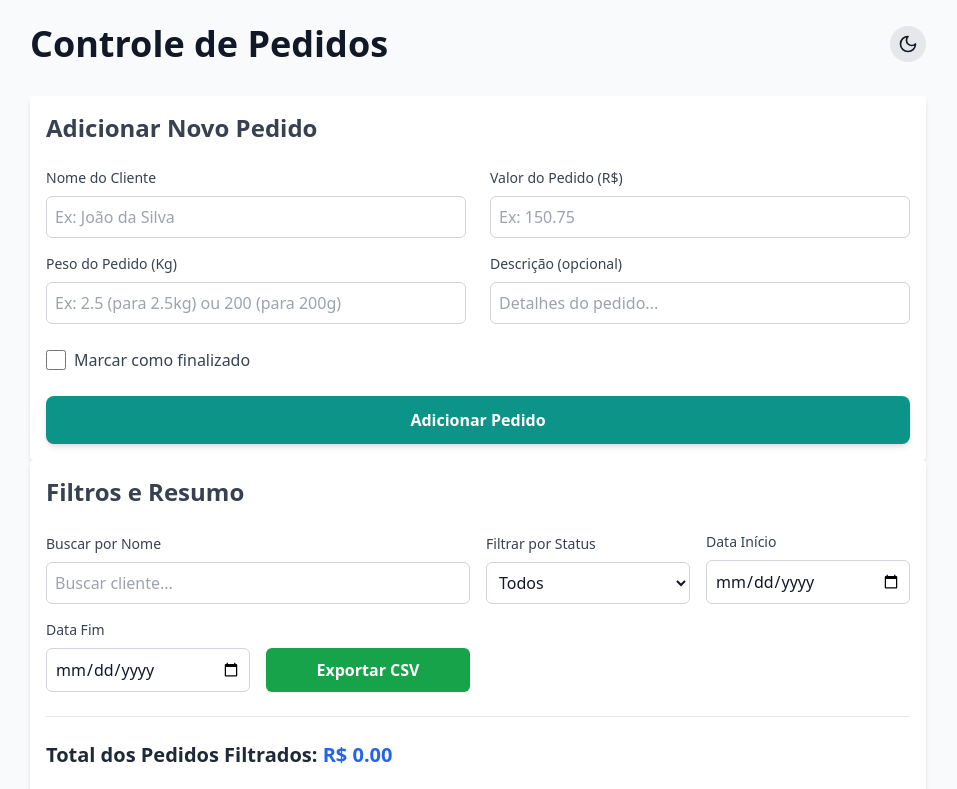
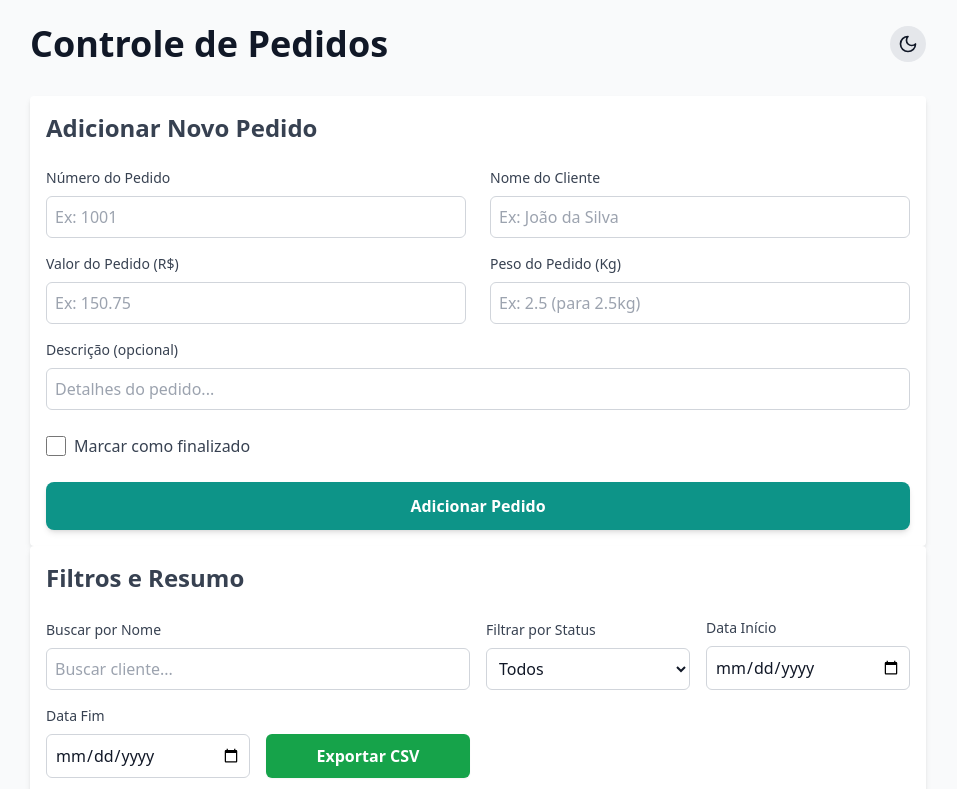
Before and after one commit to Orinarys/Controle-Pedidos, a React (Vite) app: page / in a window 1280 px wide. Shown: the top 789 px of the page, without its empty margins (162-1119 px from the left). Built offline with nearby package versions, Linux system fonts and the light colour scheme.

Commit message:
feat: Adiciona melhorias visuais e de usabilidade ao app de pedidos

```diff
--- a/src/App.jsx
+++ b/src/App.jsx
@@ -31,29 +31,32 @@ function PedidoApp() {
     return saved ? JSON.parse(saved) : [];
   });
 
+  // Estado dos campos de entrada
+  const [numeroPedido, setNumeroPedido] = useState(''); // NOVO: Estado para o número do pedido inserido pelo usuário
   const [nome, setNome] = useState('');
   const [descricao, setDescricao] = useState('');
   const [peso, setPeso] = useState(''); // Peso em KG
   const [status, setStatus] = useState(false);
   const [valor, setValor] = useState('');
 
+  // Estado dos filtros e busca
   const [filtro, setFiltro] = useState('');
   const [busca, setBusca] = useState('');
   const [filtroDataInicio, setFiltroDataInicio] = useState('');
   const [filtroDataFim, setFiltroDataFim] = useState('');
   const [comissao, setComissao] = useState('');
 
+  // Estado de validação
+  const [numeroPedidoErro, setNumeroPedidoErro] = useState(false); // NOVO: Estado de erro para número do pedido
   const [nomeErro, setNomeErro] = useState(false);
   const [valorErro, setValorErro] = useState(false);
-  const [pesoErro, setPesoErro] = useState(false); // Novo estado de erro para peso
+  const [pesoErro, setPesoErro] = useState(false);
 
   // Estado do tema
   const [theme, setTheme] = useState(() => {
-    // Tenta pegar do localStorage ou usa 'light' como padrão
     if (localStorage.getItem('theme')) {
       return localStorage.getItem('theme');
     }
-    // Se não houver preferência, verifica a preferência do sistema
     return window.matchMedia('(prefers-color-scheme: dark)').matches ? 'dark' : 'light';
   });
 
@@ -63,7 +66,7 @@ function PedidoApp() {
 
   // Efeito para aplicar e salvar o tema
   useEffect(() => {
-    const root = window.document.documentElement; // html element
+    const root = window.document.documentElement;
     root.classList.remove('light', 'dark');
     root.classList.add(theme);
     localStorage.setItem('theme', theme);
@@ -76,6 +79,21 @@ function PedidoApp() {
   const adicionarPedido = () => {
     let hasError = false;
 
+    // NOVO: Validação do número do pedido
+    if (!numeroPedido.trim() || isNaN(parseInt(numeroPedido)) || parseInt(numeroPedido) <= 0) {
+      setNumeroPedidoErro(true);
+      hasError = true;
+    } else {
+      // Opcional: verificar se o número do pedido já existe
+      if (pedidos.some(p => p.numero === parseInt(numeroPedido))) {
+        setNumeroPedidoErro(true);
+        alert('Erro: Número do pedido já existe. Por favor, insira um número único.');
+        hasError = true;
+      } else {
+        setNumeroPedidoErro(false);
+      }
+    }
+
     if (!nome.trim()) {
       setNomeErro(true);
       hasError = true;
@@ -83,7 +101,6 @@ function PedidoApp() {
       setNomeErro(false);
     }
 
-    // Validação de valor
     if (!valor || isNaN(parseFloat(valor)) || parseFloat(valor) <= 0) {
       setValorErro(true);
       hasError = true;
@@ -91,7 +108,6 @@ function PedidoApp() {
       setValorErro(false);
     }
 
-    // Nova validação de peso
     if (peso && (isNaN(parseFloat(peso)) || parseFloat(peso) < 0)) {
         setPesoErro(true);
         hasError = true;
@@ -104,18 +120,19 @@ function PedidoApp() {
     }
 
     const newPedido = {
-      id: Date.now(),
-      // Garante que o número do pedido seja sempre crescente e único
-      numero: pedidos.length > 0 ? Math.max(...pedidos.map(p => p.numero)) + 1 : 1,
+      id: Date.now(), // ID único para o React
+      numero: parseInt(numeroPedido), // USA O NÚMERO INSERIDO PELO USUÁRIO
       nome,
       descricao,
-      peso: peso ? parseFloat(peso) : null, // Salva o peso como número (em KG)
+      peso: peso ? parseFloat(peso) : null,
       status,
       valor: parseFloat(valor),
       data: new Date().toISOString().split('T')[0],
     };
 
     setPedidos([...pedidos, newPedido]);
+    // Limpar todos os campos
+    setNumeroPedido(''); // Limpa o novo campo
     setNome('');
     setDescricao('');
     setPeso('');
@@ -133,7 +150,6 @@ function PedidoApp() {
     }
   };
 
-  // Função auxiliar para formatar peso
   const formatarPeso = (pesoKg) => {
     if (pesoKg === null || isNaN(pesoKg)) return 'N/A';
     if (pesoKg >= 1000) {
@@ -163,12 +179,12 @@ function PedidoApp() {
   const pedidosFiltrados = pedidos.filter(p =>
     (filtro === '' || (filtro === 'finalizado' && p.status) || (filtro === 'nao-finalizado' && !p.status)) &&
     p.nome.toLowerCase().includes(busca.toLowerCase()) &&
-    (!filtroDataInicio || new Date(p.data + 'T00:00:00') >= new Date(filtroDataInicio + 'T00:00:00')) && // Adiciona 'T00:00:00' para evitar problemas de fuso horário
+    (!filtroDataInicio || new Date(p.data + 'T00:00:00') >= new Date(filtroDataInicio + 'T00:00:00')) &&
     (!filtroDataFim || new Date(p.data + 'T00:00:00') <= new Date(filtroDataFim + 'T00:00:00'))
-  );
+  ).sort((a, b) => b.numero - a.numero); // Ordena por número do pedido (decrescente, para os mais novos aparecerem primeiro)
 
   const totalValor = pedidosFiltrados.reduce((acc, p) => acc + (p.valor || 0), 0);
-  const totalPeso = pedidosFiltrados.reduce((acc, p) => acc + (p.peso || 0), 0); // Peso total em KG
+  const totalPeso = pedidosFiltrados.reduce((acc, p) => acc + (p.peso || 0), 0);
   const comissaoValor = comissao && !isNaN(parseFloat(comissao)) ? (parseFloat(comissao) / 100) * totalValor : 0;
 
   return (
@@ -192,6 +208,21 @@ function PedidoApp() {
             Adicionar Novo Pedido
           </h2>
           <div className='grid grid-cols-1 md:grid-cols-2 gap-x-6 gap-y-4 mb-6'>
+            {/* NOVO CAMPO: Número do Pedido */}
+            <div>
+              <label htmlFor='numeroPedido' className='block text-sm font-medium text-gray-700 dark:text-gray-300 mb-2'>Número do Pedido</label>
+              <Input
+                id='numeroPedido'
+                type='number' // Tipo numérico
+                placeholder='Ex: 1001'
+                value={numeroPedido}
+                onChange={e => setNumeroPedido(e.target.value)}
+                className={`w-full p-2 border ${numeroPedidoErro ? 'border-red-500' : 'border-gray-300 dark:border-gray-600'} rounded-md focus:ring-blue-500 focus:border-blue-500 bg-white dark:bg-gray-700 text-gray-900 dark:text-gray-100 transition duration-150`}
+              />
+              {numeroPedidoErro && <p className='text-red-500 text-xs mt-1'>Número do pedido inválido ou já existente.</p>}
+            </div>
+            {/* FIM NOVO CAMPO */}
+
             <div>
               <label htmlFor='nome' className='block text-sm font-medium text-gray-700 dark:text-gray-300 mb-2'>Nome do Cliente</label>
               <Input
@@ -220,14 +251,14 @@ function PedidoApp() {
               <Input
                 id='peso'
                 type='number'
-                placeholder='Ex: 2.5 (para 2.5kg) ou 200 (para 200g)'
+                placeholder='Ex: 2.5 (para 2.5kg)'
                 value={peso}
                 onChange={e => setPeso(e.target.value)}
                 className={`w-full p-2 border ${pesoErro ? 'border-red-500' : 'border-gray-300 dark:border-gray-600'} rounded-md focus:ring-blue-500 focus:border-blue-500 bg-white dark:bg-gray-700 text-gray-900 dark:text-gray-100 transition duration-150`}
               />
               {pesoErro && <p className='text-red-500 text-xs mt-1'>Peso inválido.</p>}
             </div>
-            <div>
+            <div className='md:col-span-2'> {/* Descrição agora ocupa 2 colunas */}
               <label htmlFor='descricao' className='block text-sm font-medium text-gray-700 dark:text-gray-300 mb-2'>Descrição (opcional)</label>
               <Input
                 id='descricao'
@@ -257,7 +288,7 @@ function PedidoApp() {
           </Button>
         </Card>
 
-        {/* Seção de Filtros e Resumo */}
+        {/* Seção de Filtros e Resumo (inalterada nesta etapa) */}
         <Card className='p-8 mb-8 shadow-xl bg-white dark:bg-gray-800 rounded-xl border border-gray-100 dark:border-gray-700 transition-colors duration-300'>
           <h2 className='text-2xl font-semibold text-gray-700 dark:text-gray-200 mb-6'>
             Filtros e Resumo
```
